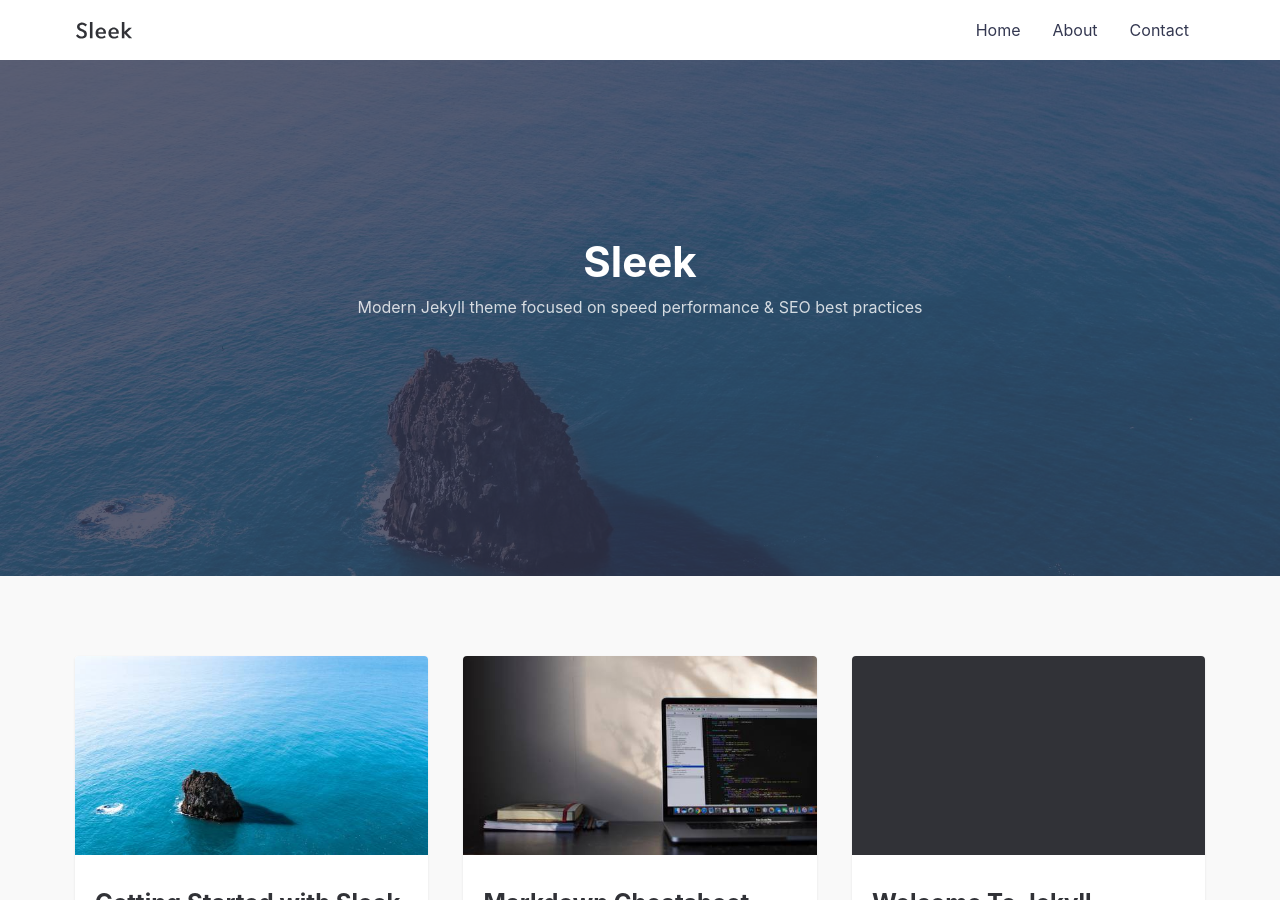
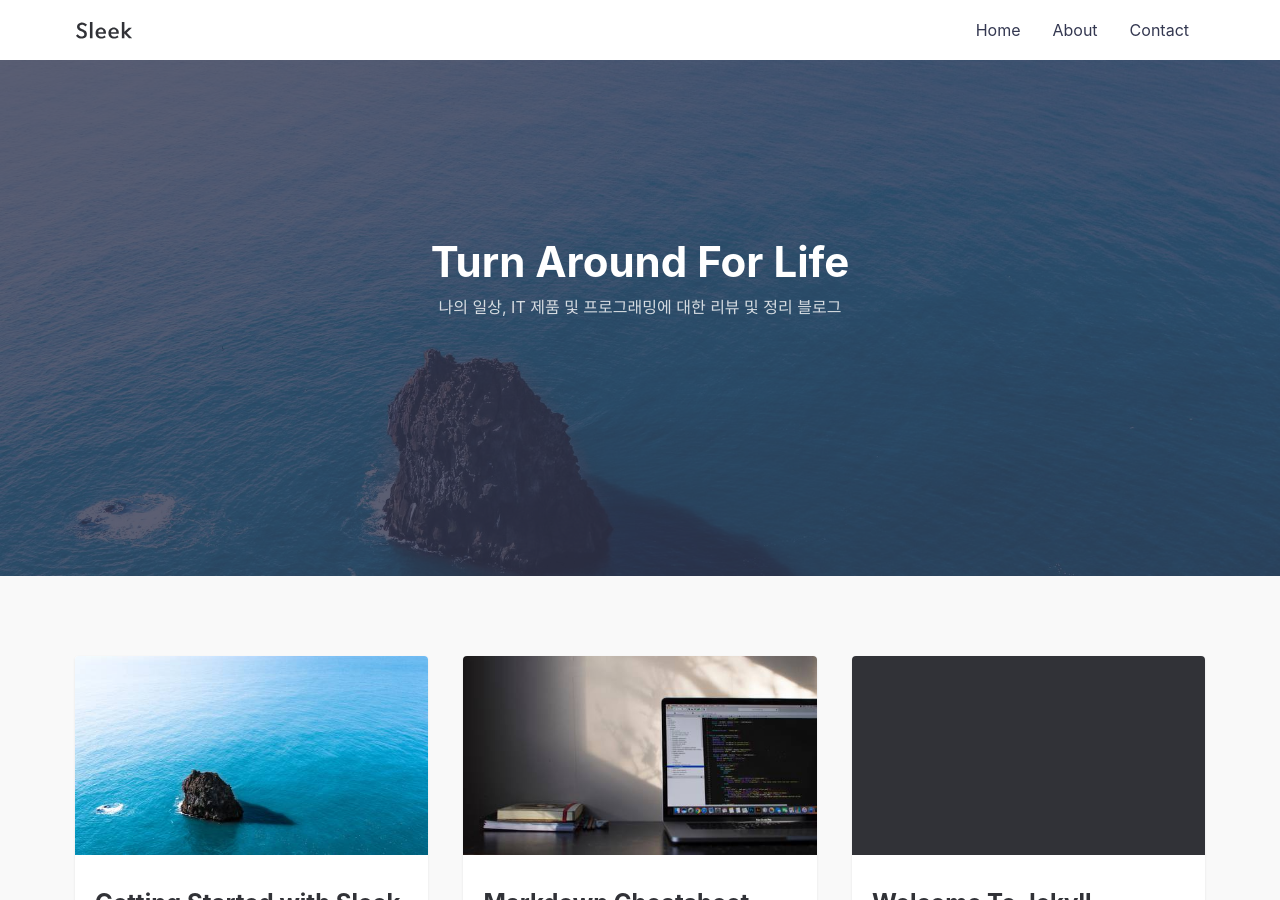
Before and after one commit to luke0706/luke0706.github.io, a Jekyll site: the page built from index.md, in a window 1280 px wide and 900 px high. Built offline with Jekyll 4.4.1, drawn with Linux system fonts in a browser that asks for light colours; some of the changed text lies outside the part shown.

Commit message:
modify title

```diff
--- a/_config.yml
+++ b/_config.yml
@@ -1,32 +1,28 @@
-title: Sleek # your site title
-author: GitHub User
-email: your-email@domain.com # email for form submission, you also have to change it in _js/scripts.js
+title: Turn Around - For Life # your site title
+author: Luke
+email: keiject@gmail.com # email for form submission, you also have to change it in _js/scripts.js
 description: > # this means to ignore newlines until "baseurl:"
   Write an awesome description for your new site here. You can edit this
   line in _config.yml. It will appear in your document head meta (for
   Google search results) and in your feed.xml site description.
 baseurl: "/" # the subpath of your site, e.g. /blog
-url: "https://janczizikow.github.io/sleek" # the base hostname & protocol for your site, e.g. http://example.com
-twitter_username: jan_czizikow # replace with your_twitter_username or comment to remove link from footer
-github_username:  janczizikow # replace with your_github_username or comment to remove link from footer
-instagram_username: shanlongjj # replace with your_instagram_username or comment to remove link from footer
+url: "https://luke0706.github.io" # the base hostname & protocol for your site, e.g. http://example.com
+#twitter_username: jan_czizikow # replace with your_twitter_username or comment to remove link from footer
+github_username:  luke0706 # replace with your_github_username or comment to remove link from footer
+#instagram_username: shanlongjj # replace with your_instagram_username or comment to remove link from footer
 social:
-  name: Your Name
+  name: Luke Lee
   links:
-    - https://twitter.com/BenBalter
-    - https://www.facebook.com/ben.balter
-    - https://www.linkedin.com/in/BenBalter
-    - https://plus.google.com/+BenBalter
-    - https://github.com/benbalter
-    - https://keybase.io/benbalter
+    - https://github.com/Luke0706
+
 
 disqus:
-  shortname: janczizikow # to enable comments replace with your_disqus_shortname
+  shortname: luke0706-github-io # to enable comments replace with your_disqus_shortname
 
 # Build settings
 markdown: kramdown
 highlighter: rouge # or pygments or null
-theme: Cayman
+theme: jekyll-theme-cayman
 #theme: jekyll-sleek
 exclude:
   - README.md
--- a/_layouts/default.html
+++ b/_layouts/default.html
@@ -20,8 +20,8 @@ layout: compress
 
     <div class="hero lazyload" data-bg="{{site.url}}/assets/img/posts/sleek_lg.jpg">
       <div class="hero__wrap">
-        <h1 class="hero__title">Sleek</h1>
-        <p class="hero__meta">Modern Jekyll theme focused on speed performance & SEO best practices</p>
+        <h1 class="hero__title">Turn Around For Life</h1>
+        <p class="hero__meta">나의 일상, IT 제품 및 프로그래밍에 대한 리뷰 및 정리 블로그</p>
       </div>
     </div>
 
```
